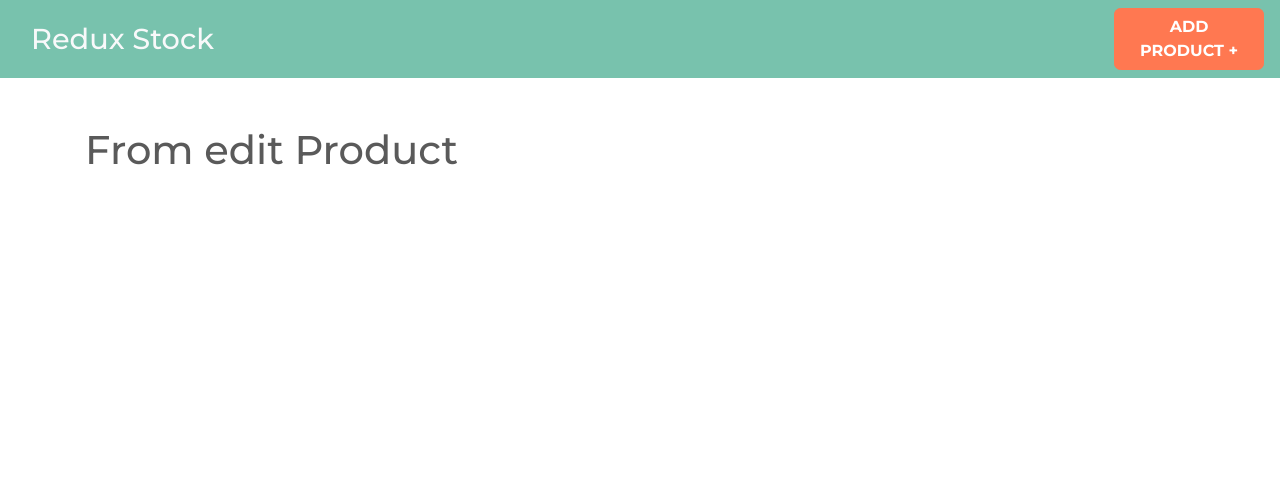
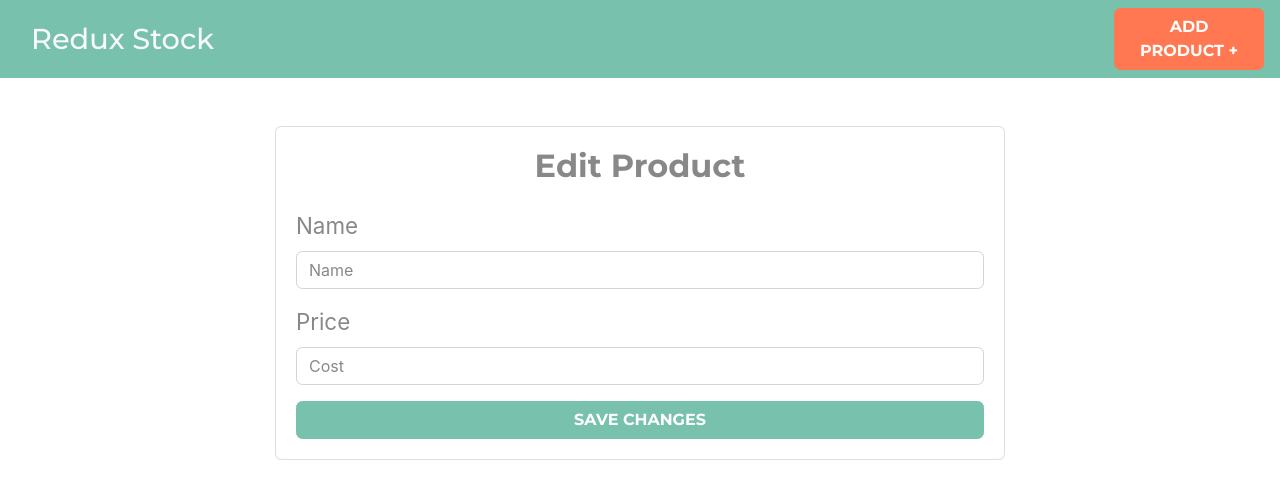
Before and after one commit to devq97/stock-redux, a React (Create React App) app: page /products/edit/1 in a window 1280 px wide. Shown: the top 498 px of the page. Built offline with nearby package versions, Linux system fonts and the light colour scheme.

Commit message:
Se agrega html a productos y editar productos, se crea el JSON server

```diff
--- /dev/null
+++ b/db.json
@@ -0,0 +1,29 @@
+{
+  "products": [
+    {
+      "id": 1,
+      "name": "Jugo de Zanahoria",
+      "price": "31111"
+    },
+    {
+      "id": 2,
+      "name": "Jugo de Naranja",
+      "price": "1"
+    },
+    {
+      "name": "Jugo de Naranja",
+      "price": "300",
+      "id": 3
+    },
+    {
+      "name": "Rib Eye 800g",
+      "price": "200",
+      "id": 4
+    },
+    {
+      "name": "Jugo de Fresa",
+      "price": "200",
+      "id": 5
+    }
+  ]
+}
--- a/package.json
+++ b/package.json
@@ -8,8 +8,11 @@
     "@testing-library/user-event": "^7.1.2",
     "react": "^16.13.1",
     "react-dom": "^16.13.1",
+    "react-redux": "^7.2.0",
     "react-router-dom": "^5.1.2",
-    "react-scripts": "3.4.1"
+    "react-scripts": "3.4.1",
+    "redux": "^4.0.5",
+    "redux-thunk": "^2.3.0"
   },
   "scripts": {
     "start": "react-scripts start",
--- a/src/components/EditProduct.js
+++ b/src/components/EditProduct.js
@@ -2,7 +2,41 @@
 
 const EditProduct = () => {
   return (
-    <h1>From edit Product</h1>
+    <div className="row justify-content-center">
+      <div className="col-md-8">
+        <div className="card">
+          <div className="card-body">
+            <h2 className="text-center mb-4 font-weight-bold">
+              Edit Product
+            </h2>
+
+            <form className="form-group">
+              <label>Name</label>
+              <input
+                type="text"
+                className="form-control"
+                placeholder="Name"
+                name="name"
+              />
+            </form>
+
+            <form className="form-group">
+              <label>Price</label>
+              <input
+                type="number"
+                className="form-control"
+                placeholder="Cost"
+                name="price"
+              />
+            </form>
+
+            <button type="submit" className="btn btn-primary font-weight-bold text-uppercase d-block w-100">
+              Save changes
+            </button>
+          </div>
+        </div>
+      </div>
+    </div>
   )
 };
 
--- a/src/components/Products.js
+++ b/src/components/Products.js
@@ -1,8 +1,22 @@
-import React from 'react';
+import React, {Fragment} from 'react';
 
 const Products = () => {
   return (
-    <h1>From Products</h1>
+    <Fragment>
+      <h2 className="text-center my-5">
+        Products
+      </h2>
+
+      <table className="table table-striped">
+        <thead className="bg-primary table-dark">
+          <tr>
+            <th scope="col">Name</th>
+            <th scope="col">Price</th>
+            <th scope="col">Actions</th>
+          </tr>
+        </thead>
+      </table>
+    </Fragment>
   )
 };
 
```
Also changed, not shown: src/store.js (added), 1 other file (tests, documents, lock files or other folders).
